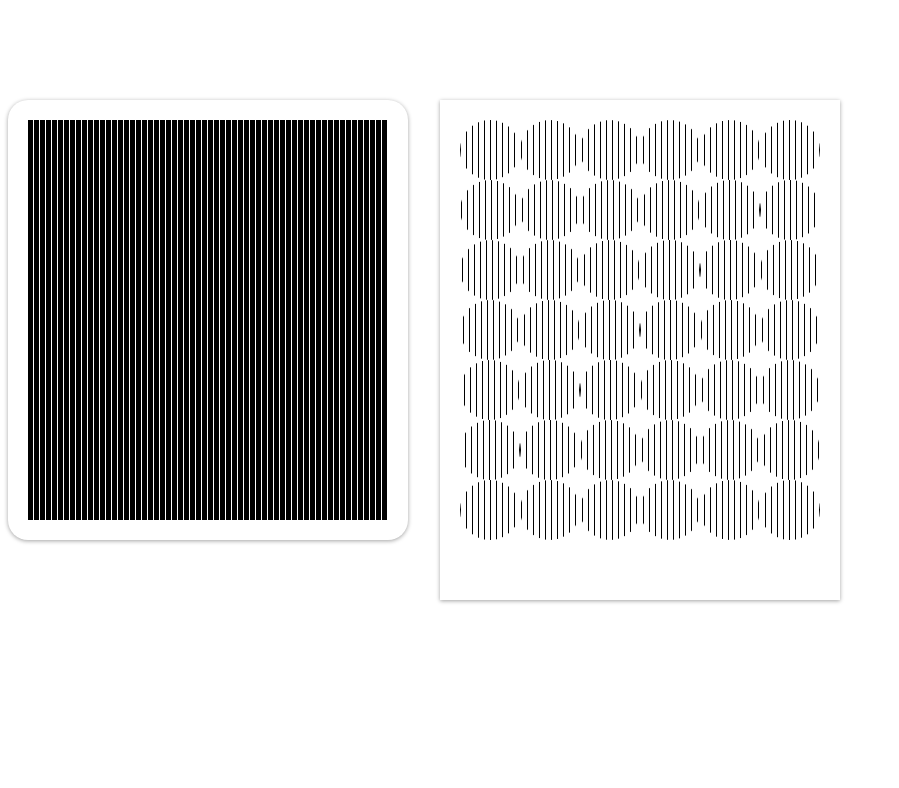
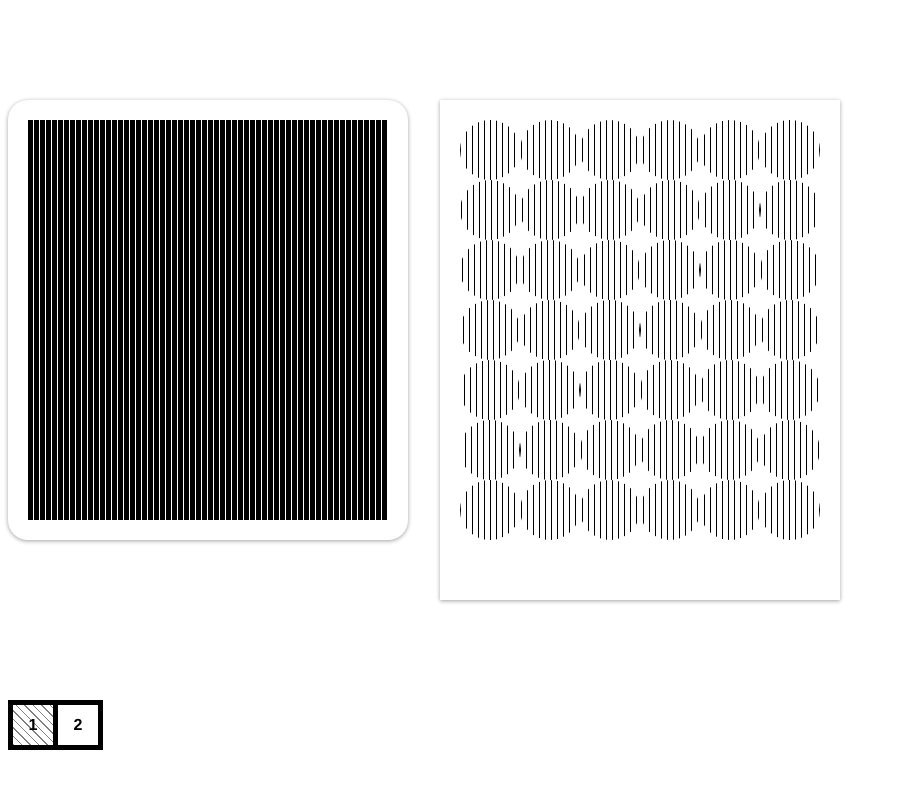
Before and after one commit to douglastgordon/disruptions, a plain HTML site: page index.html in a window 1280 px wide. Shown: the whole page, without its empty margins (0-899 px from the left). Drawn offline with Linux system fonts and the light colour scheme.

Commit message:
add buttons

```diff
--- a/index.html
+++ b/index.html
@@ -10,7 +10,8 @@
   <body>
     <div id="viewer" class="viewer"></div>
     <div id="image-port" class="image-port"></div>
-
+    <ul id="image-options" class="image-options">
+    </ul>
     <script type="text/javascript" src="./src/draggable.js"></script>
     <script type="text/javascript" src="./src/layer.js"></script>
     <script type="text/javascript" src="./src/main.js"></script>
--- a/src/main.js
+++ b/src/main.js
@@ -11,6 +11,12 @@ const makeViewer = () => {
   }
 }
 
+const makeImage = (imageCreator) => {
+  const imagePort = document.getElementById("image-port")
+  imagePort.innerHTML = ""
+  imagePort.appendChild(imageCreator())
+}
+
 const makeImageOne = () => {
   const ballContainer = document.createElement("div")
   ballContainer.className = "ball-container"
@@ -20,6 +26,47 @@ const makeImageOne = () => {
   return ballContainer
 }
 
-makeViewer()
-const ballContainer = makeImageOne()
-document.getElementById("image-port").appendChild(ballContainer)
+const makeImageTwo = () => {
+  console.log("sdf")
+  return ""
+}
+
+const imageMap = () => {
+  return {
+    1: makeImageOne,
+    2: makeImageTwo,
+  }
+}
+
+const makeButtons = () => {
+  const images = imageMap()
+  const buttons = document.getElementById("image-options")
+
+  Object.keys(images).forEach((imageNumber, idx) => {
+    const newButton = document.createElement("li")
+    newButton.innerHTML = imageNumber
+    if (idx === 0) {
+      newButton.className = "focus"
+    }
+    newButton.addEventListener("click", () => {
+      makeImage(images[imageNumber])
+    })
+    buttons.appendChild(newButton)
+  })
+
+  buttons.addEventListener("click", (event) => {
+    const currentlyFocused = document.getElementsByClassName("focus")[0]
+    currentlyFocused.classList.remove("focus")
+    event.target.classList.add("focus")
+  })
+}
+
+const run = () => {
+  makeViewer()
+  makeButtons()
+
+  const firstImage = imageMap()["1"]
+  makeImage(firstImage)
+}
+
+run()
--- a/styles/main.css
+++ b/styles/main.css
@@ -48,6 +48,35 @@
   overflow: hidden;
 }
 
+.image-options {
+  display: flex;
+  flex-direction: row;
+  border: 5px solid black;
+  height: 40px;
+  list-style: none;
+  padding: 0;
+  width: 85px;
+  cursor: pointer;
+}
+
+.image-options > li {
+  border-right: 5px solid black;
+  height: 100%;
+  width: 40px;
+  text-align: center;
+  line-height: 40px;
+  font-family: Helvetica;
+  font-weight: 600;
+}
+
+.image-options > li:last-child {
+  border-right: none;
+}
+
+.image-options > li.focus {
+  background: repeating-linear-gradient(45deg, grey, grey 1px, white 1px, white 6px)
+}
+
 .frame-0 {
   background: repeating-linear-gradient(90deg, black, black 1px, transparent 1px, transparent 6px);
 }
```
Also changed, not shown: styles/imageOne.css (+0 -19 lines).
